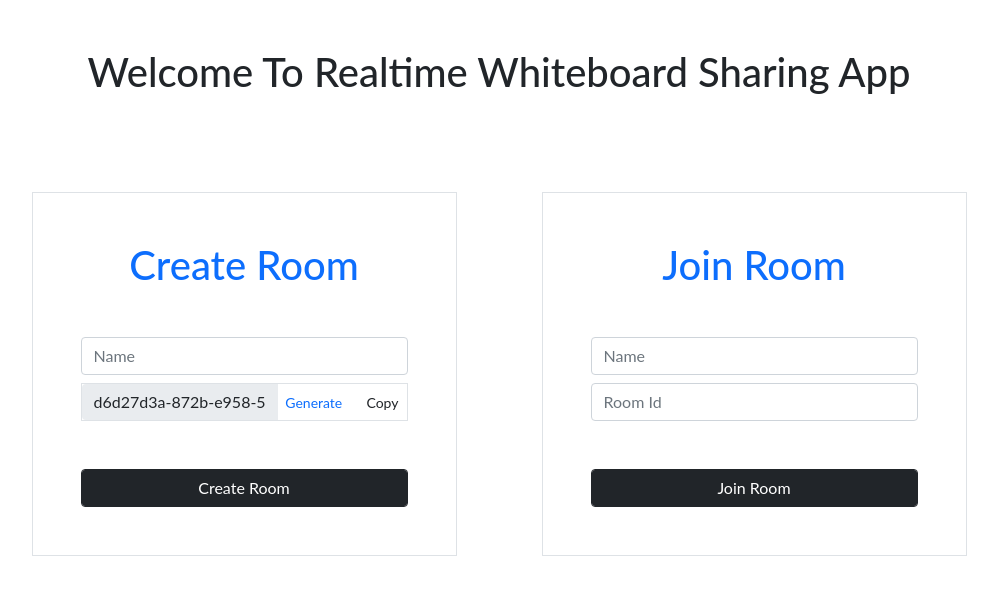
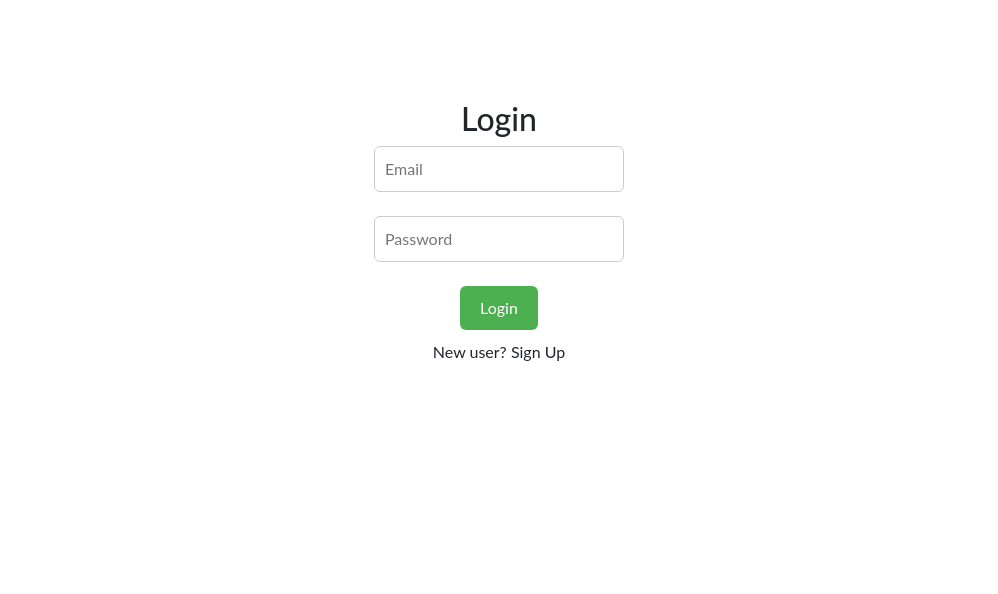
Before and after one commit to srishti061/whiteboard-app, a React (Create React App) app in the folder client/: page / in a window 1280 px wide. Shown: the top 594 px of the page, without its empty margins (141-1139 px from the left). Built offline with nearby package versions, Linux system fonts and the light colour scheme; no server answers.

Commit message:
Implemented authentication with JWT, integrated socket authorization, and added persistent login handling

```diff
--- a/client/package.json
+++ b/client/package.json
@@ -4,6 +4,7 @@
   "private": true,
   "dependencies": {
     "@popperjs/core": "^2.9.2",
+    "axios": "^1.13.6",
     "bootstrap": "^5.0.2",
     "react": "^17.0.0",
     "react-copy-to-clipboard": "^5.0.3",
--- a/client/src/App.js
+++ b/client/src/App.js
@@ -5,6 +5,7 @@ import ClientRoom from "./ClientRoom";
 import JoinCreateRoom from "./JoinCreateRoom";
 import Room from "./Room";                         //importing components
 import Sidebar from "./Sidebar";
+import Login from "./Login";
 
 import "./style.css";
 
@@ -23,6 +24,9 @@ const App = () => {
   const [roomJoined, setRoomJoined] = useState(false);  //to determine if a room has been joined.
   const [user, setUser] = useState({});  // to store user information.
   const [users, setUsers] = useState([]);   //store the list of users.
+  const [isLoggedIn, setIsLoggedIn] = useState(() => !!localStorage.getItem("token"));
+
+
 
   const uuid = () => {    //uuid(unique identifier)-function to generate unique id for for room IDs.
     var S4 = () => {
@@ -46,28 +50,62 @@ const App = () => {
 
   useEffect(() => {
   if (roomJoined) {
-      socket.emit("user-joined", user);   //whenever new user joins the user-joined event will get triggered.
+    const token = localStorage.getItem("token");
+
+    if (!token) {
+      alert("Please login first");
+      setRoomJoined(false);
+      return;
+    }
+
+    socket.emit("user-joined", {
+      ...user,
+      token,
+    });
   }
 }, [roomJoined]);
+
+// 👉 ADD THIS NEW useEffect RIGHT BELOW
+useEffect(() => {
+  socket.on("error", (msg) => {
+    alert(msg);
+
+    // 👇 ADD THIS
+    if (msg === "Unauthorized") {
+      localStorage.removeItem("token");
+      setIsLoggedIn(false);
+    }
+
+    setRoomJoined(false);
+  });
+
+  return () => {
+    socket.off("error");
+  };
+}, []);
+
 
   return (
   <div className="home">
     <ToastContainer />
-      {roomJoined ? (       // Conditional rendering based on whether a room has been joined:
+
+    {!isLoggedIn ? (
+      <Login setUser={setIsLoggedIn} />
+    ) : roomJoined ? (
       <>
         <Sidebar users={users} user={user} socket={socket} />
-          {user.presenter ? (    //conditional rendering based on whether the user is a presenter
+        {user.presenter ? (
           <Room
             userNo={userNo}
             user={user}
-              socket={socket}                //for presenter
+            socket={socket}
             setUsers={setUsers}
             setUserNo={setUserNo}
           />
         ) : (
           <ClientRoom
             userNo={userNo}
-              user={user}                 //for client
+            user={user}
             socket={socket}
             setUsers={setUsers}
             setUserNo={setUserNo}
--- /dev/null
+++ b/client/src/Login.js
@@ -0,0 +1,86 @@
+import React, { useState } from "react";
+import axios from "axios";
+
+const Login = ({ setUser }) => {
+  const [email, setEmail] = useState("");
+  const [password, setPassword] = useState("");
+  const [username, setUsername] = useState("");
+  const [isLogin, setIsLogin] = useState(true);
+
+  const handleSubmit = async () => {
+  try {
+    if (isLogin) {
+      // LOGIN
+      const res = await axios.post("http://localhost:5000/api/auth/login", {
+        email,
+        password,
+      });
+
+      console.log("LOGIN RESPONSE:", res.data); // ✅ ADD THIS
+
+      localStorage.setItem("token", res.data.token);
+      setUser(true);
+    } else {
+      // SIGNUP
+      const res = await axios.post("http://localhost:5000/api/auth/signup", {
+        username,
+        email,
+        password,
+      });
+
+      console.log("SIGNUP RESPONSE:", res.data); // ✅ ADD THIS
+
+      alert("Signup successful! Now login.");
+      setIsLogin(true);
+    }
+  } catch (err) {
+  console.log("ERROR:", err.response); // 👈 ADD THIS
+
+  alert(err.response?.data?.message || "Error");
+}
+};
+
+  return (
+    <div style={{ textAlign: "center", marginTop: "100px" }}>
+      <h2>{isLogin ? "Login" : "Sign Up"}</h2>
+
+      {!isLogin && (
+        <>
+          <input
+            placeholder="Username"
+            onChange={(e) => setUsername(e.target.value)}
+          />
+          <br /><br />
+        </>
+      )}
+
+      <input
+        placeholder="Email"
+        onChange={(e) => setEmail(e.target.value)}
+      />
+      <br /><br />
+
+      <input
+        placeholder="Password"
+        type="password"
+        onChange={(e) => setPassword(e.target.value)}
+      />
+      <br /><br />
+
+      <button onClick={handleSubmit}>
+        {isLogin ? "Login" : "Sign Up"}
+      </button>
+
+      <p
+        style={{ cursor: "pointer", marginTop: "10px" }}
+        onClick={() => setIsLogin(!isLogin)}
+      >
+        {isLogin
+          ? "New user? Sign Up"
+          : "Already have an account? Login"}
+      </p>
+    </div>
+  );
+};
+
+export default Login;
--- a/client/src/style.css
+++ b/client/src/style.css
@@ -3,3 +3,23 @@
   padding: 0;
   font-family: Lato;
 }
+
+input {
+  padding: 10px;
+  width: 250px;
+  border-radius: 6px;
+  border: 1px solid #ccc;
+}
+
+button {
+  padding: 10px 20px;
+  border-radius: 6px;
+  border: none;
+  background: #4CAF50;
+  color: white;
+  cursor: pointer;
+}
+
+button:hover {
+  background: #45a049;
+}
```
Also changed, not shown: 2 other files (tests, documents, lock files or other folders). Lines whose indentation alone changed are shown as unchanged.
